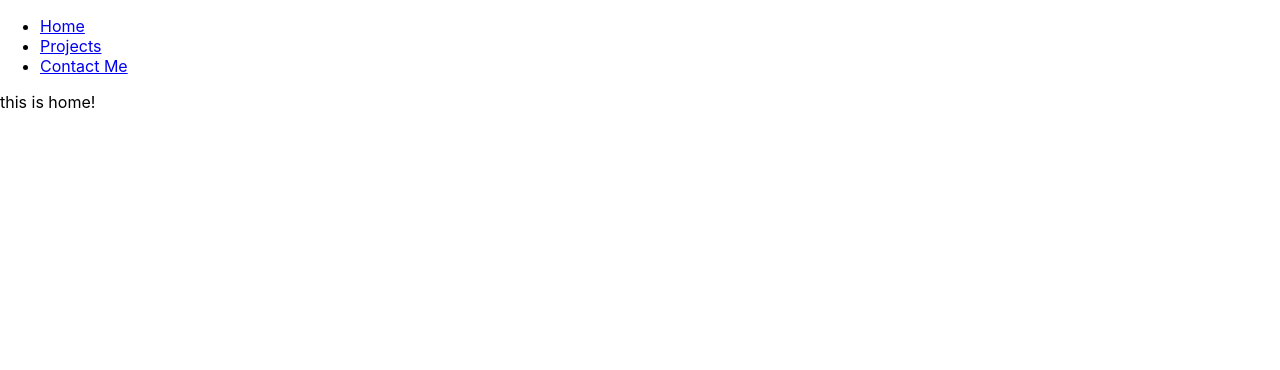
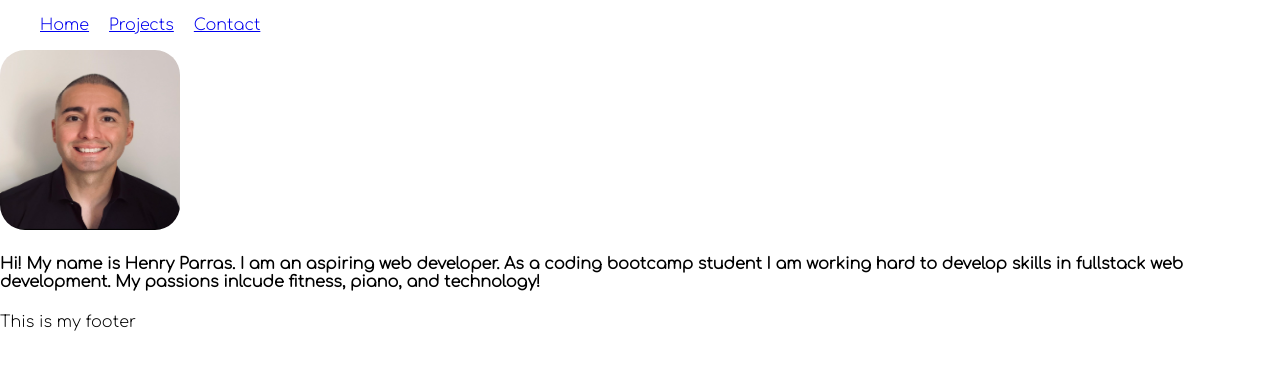
Before and after one commit to henryparras24/react-portfolio, a React (Create React App) app: page / in a window 1280 px wide. Shown: the top 370 px of the page. Built offline with nearby package versions, Linux system fonts and the light colour scheme.

Commit message:
home page skeleton done

```diff
--- a/public/index.html
+++ b/public/index.html
@@ -10,34 +10,16 @@
       content="Web site created using create-react-app"
     />
     <link rel="apple-touch-icon" href="%PUBLIC_URL%/logo192.png" />
-    <!--
-      manifest.json provides metadata used when your web app is installed on a
-      user's mobile device or desktop. See https://developers.google.com/web/fundamentals/web-app-manifest/
-    -->
+
     <link rel="manifest" href="%PUBLIC_URL%/manifest.json" />
-    <!--
-      Notice the use of %PUBLIC_URL% in the tags above.
-      It will be replaced with the URL of the `public` folder during the build.
-      Only files inside the `public` folder can be referenced from the HTML.
 
-      Unlike "/favicon.ico" or "favicon.ico", "%PUBLIC_URL%/favicon.ico" will
-      work correctly both with client-side routing and a non-root public URL.
-      Learn how to configure a non-root public URL by running `npm run build`.
-    -->
-    <title>React App</title>
+    <title>Portfolio Reacto</title>
+    <link rel="preconnect" href="https://fonts.gstatic.com">
+    <link href="https://fonts.googleapis.com/css2?family=Comfortaa:wght@300&display=swap" rel="stylesheet">
   </head>
   <body>
     <noscript>You need to enable JavaScript to run this app.</noscript>
     <div id="root"></div>
-    <!--
-      This HTML file is a template.
-      If you open it directly in the browser, you will see an empty page.
 
-      You can add webfonts, meta tags, or analytics to this file.
-      The build step will place the bundled scripts into the <body> tag.
-
-      To begin the development, run `npm start` or `yarn start`.
-      To create a production bundle, use `npm run build` or `yarn build`.
-    -->
   </body>
 </html>
--- a/src/App.css
+++ b/src/App.css
@@ -1,26 +1,10 @@
-.App {
-  text-align: center;
-}
-
-.App-logo {
-  height: 40vmin;
-  pointer-events: none;
-}
-
-@media (prefers-reduced-motion: no-preference) {
-  .App-logo {
-    animation: App-logo-spin infinite 20s linear;
-  }
-}
+*{font-family: 'Comfortaa', cursive;}
 
 .App-header {
-  background-color: #282c34;
-  min-height: 100vh;
+  background-color: dodgerblue;
   display: flex;
   flex-direction: column;
-  align-items: center;
   justify-content: center;
-  font-size: calc(10px + 2vmin);
   color: white;
 }
 
@@ -28,11 +12,12 @@
   color: #61dafb;
 }
 
-@keyframes App-logo-spin {
-  from {
-    transform: rotate(0deg);
-  }
-  to {
-    transform: rotate(360deg);
-  }
+.links {
+  display: inline;
+  list-style-type: none;
+  padding-right: 20px;
 }
+
+.henry {height: 180px; width: 180px;
+  border-radius: 25px;
+}
--- a/src/App.js
+++ b/src/App.js
@@ -5,6 +5,7 @@ import Home from "./components/Home";
 import Projects from "./components/Projects";
 import Contact from "./components/Contact";
 import Navbar from "./components/Navbar";
+import Footer from "./components/Footer";
 
 export default function App() {
   return (
@@ -12,14 +13,15 @@ export default function App() {
       <Router>
         <Navbar />
         <Switch>
-          <Route path="/" exact component={Home}/>
+          <Route exact path="/"  component={Home}/>
         </Switch>
         <Switch>
-          <Route path="/projects" exact component={Projects}/>
+          <Route exact path="/projects"  component={Projects}/>
         </Switch>
         <Switch>
           <Route exact path="/contact" component={Contact}/>
         </Switch>
+        <Footer />
         </Router>
     </>
   )
--- a/src/components/Footer.js
+++ b/src/components/Footer.js
@@ -0,0 +1,35 @@
+import React from 'react'
+import { Link } from "react-router-dom";
+// import { Image } from "react-router-dom";
+
+
+function Footer() {
+
+    return(
+        <div>
+            <p>This is my footer</p>
+            <ul >
+                {/* <li className="links">
+                    <Link to="https://www.linkedin.com/in/henry-parras-a98368209/">
+                    <Image src="linkedin.png"/>
+                    </Link>
+                </li> */}
+                {/* <li className="links">
+                    <Link to="https://github.com/henryparras24">
+                    <Image src="github.jpeg"/>
+                    </Link>
+                </li> */}
+                {/* <li className="links">
+                    <Link to="mailto: henry.parras@yahoo.com" className="nav-links-mobile" >
+                    <Image src="Email.png" className="emailIcon" />
+                    </Link>
+                </li> */}
+            </ul>
+        </div>
+
+
+    );
+
+    }
+
+export default Footer;
--- a/src/components/Home.js
+++ b/src/components/Home.js
@@ -1,10 +1,15 @@
 import React from 'react';
 import Navbar from "./Navbar";
+import henrypic from '../images/henrypic.jpg';
 
 function Home () {
     return (
         <div>
-            this is home!
+            <img src={henrypic} className="henry"/>
+            <h4>Hi! My name is Henry Parras. I am an aspiring web developer. As a coding bootcamp student
+                 I am working hard to develop skills in fullstack web development. My passions inlcude
+                 fitness, piano, and technology!
+                </h4>
         </div>
     )
 
--- a/src/components/Navbar.js
+++ b/src/components/Navbar.js
@@ -1,34 +1,29 @@
 import React from 'react'
 import { Link } from "react-router-dom";
 // import "./Navbar.css";
-// import { Button } from './Button.js';
-
 
 function Navbar() {
 
     return (
-        <>
-            <nav className="navbar">
-
-                <ul >
-                    <li className="nav-item">
-                        <Link to="/" className="nav-links" >
+        <div>
+            <ul>
+                <li className="links">
+                    <Link to="/" >
                             Home
                     </Link>
                 </li>
-                    <li className="nav-item">
-                        <Link to="/projects" className="nav-links" >
+                <li className="links">
+                    <Link to="/projects" >
                             Projects
                     </Link>
                 </li>
-                    <li className="nav-item">
-                        <Link to="/contact" className="nav-links-mobile" >
-                            Contact Me
+                <li className="links">
+                    <Link to="/contact" >
+                            Contact
                     </Link>
                 </li>
             </ul>
-            </nav>
-        </>
+        </div>
     );
 }
 
```
Also changed, not shown: src/components/Project.js (added, +7 -0 lines), src/images/henrypic.jpg (added). Lines whose indentation alone changed are shown as unchanged.
